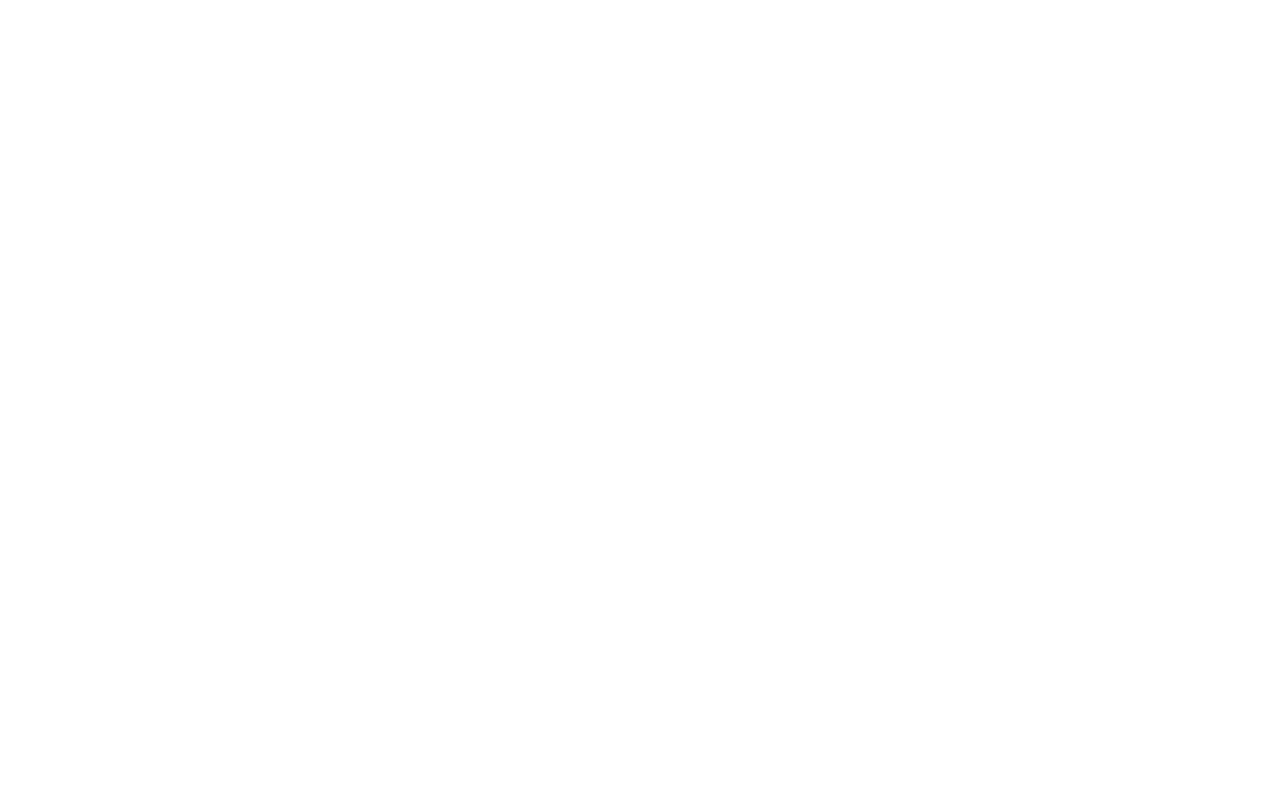
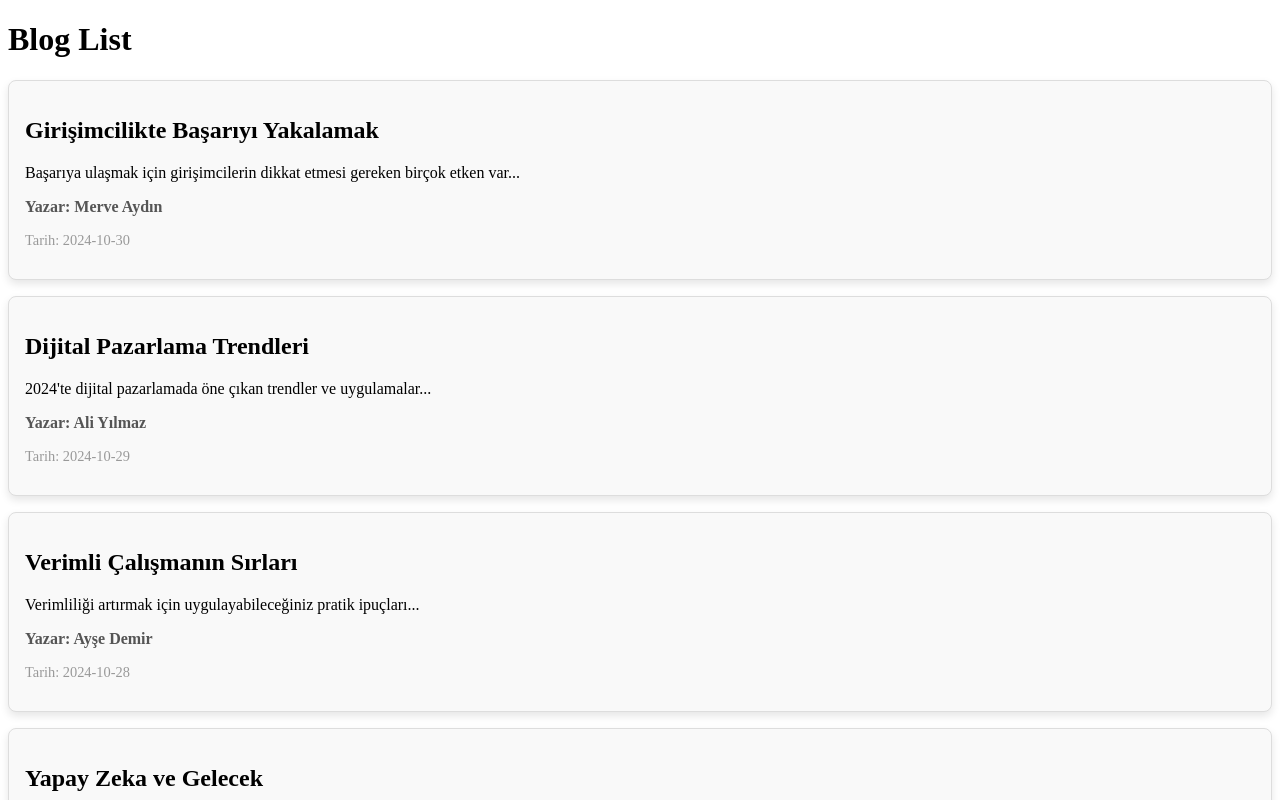
Before and after one commit to dev-ebruates/blog-yonetimi, a React (Vite) app: page / in a window 1280 px wide. Shown: the top 800 px of the page. Built offline with nearby package versions, Linux system fonts and the light colour scheme.

Commit message:
BlogItem ve BlogList oluşturulup App de çağırıldı.

```diff
--- a/package.json
+++ b/package.json
@@ -10,6 +10,7 @@
     "preview": "vite preview"
   },
   "dependencies": {
+    "prop-types": "^15.8.1",
     "react": "^18.3.1",
     "react-dom": "^18.3.1"
   },
--- /dev/null
+++ b/src/App.jsx
@@ -0,0 +1,12 @@
+import BlogList from "./components/BlogList/BlogList"
+
+const App = () => {
+  return (
+    <div>
+      <h1>Blog List</h1>
+      <BlogList/>
+    </div>
+  )
+}
+
+export default App
--- /dev/null
+++ b/src/components/BlogList/BlogItem.css
@@ -0,0 +1,18 @@
+.card {
+  border: 1px solid #ddd;
+  border-radius: 8px;
+  padding: 16px;
+  margin: 16px 0;
+  box-shadow: 0 4px 8px rgba(0, 0, 0, 0.1);
+  background-color: #f9f9f9;
+}
+
+.author {
+  font-weight: bold;
+  color: #555;
+}
+
+.date {
+  font-size: 0.9em;
+  color: #999;
+}
--- /dev/null
+++ b/src/components/BlogList/BlogItem.jsx
@@ -0,0 +1,22 @@
+import PropTypes from 'prop-types';
+import './BlogItem.css';
+
+const BlogItem = ({ baslik, icerik, yazar, tarih }) => {
+  return (
+      <div className='card'>
+          <h2>{baslik}</h2>
+          <p>{icerik}</p>
+          <p className='author' >Yazar: {yazar}</p>
+          <p className='date' >Tarih: {tarih}</p>
+      </div>
+  );
+};
+
+BlogItem.propTypes = {
+  baslik: PropTypes.string.isRequired,
+  icerik: PropTypes.string.isRequired,
+  yazar: PropTypes.string.isRequired,
+  tarih: PropTypes.string.isRequired
+};
+
+export default BlogItem
--- /dev/null
+++ b/src/components/BlogList/BlogList.css
@@ -0,0 +1,7 @@
+.blog-list-container {
+  display: flex;
+  flex-direction: column;
+  align-items: center;
+  padding: 20px;
+  background-color: #f4f4f9;
+}
--- /dev/null
+++ b/src/components/BlogList/BlogList.jsx
@@ -0,0 +1,19 @@
+import BlogItem from "./BlogItem";
+import blogData from "../../data/blogData";
+
+const BlogList = () => {
+  return (
+      <div className="blog-list-container">
+          {blogData.map((post, index) => (
+              <BlogItem
+                  key={index}
+                  baslik={post.baslik}
+                  icerik={post.icerik}
+                  yazar={post.yazar}
+                  tarih={post.tarih}
+              />
+          ))}
+      </div>
+  );
+};
+export default BlogList;
--- a/src/data/blogData.js
+++ b/src/data/blogData.js
@@ -1,4 +1,4 @@
-[
+export const blogData = [
   {
       "baslik": "Girişimcilikte Başarıyı Yakalamak",
       "icerik": "Başarıya ulaşmak için girişimcilerin dikkat etmesi gereken birçok etken var...",
@@ -60,3 +60,4 @@
       "tarih": "2024-10-21"
   }
 ]
+export default blogData
--- a/src/main.jsx
+++ b/src/main.jsx
@@ -1,9 +1,10 @@
 import { StrictMode } from 'react'
 import { createRoot } from 'react-dom/client'
+import App from './App'
 
 
 createRoot(document.getElementById('root')).render(
   <StrictMode>
-
+  <App/>
   </StrictMode>,
 )
```
Also changed, not shown: 1 other file (tests, documents, lock files or other folders).
